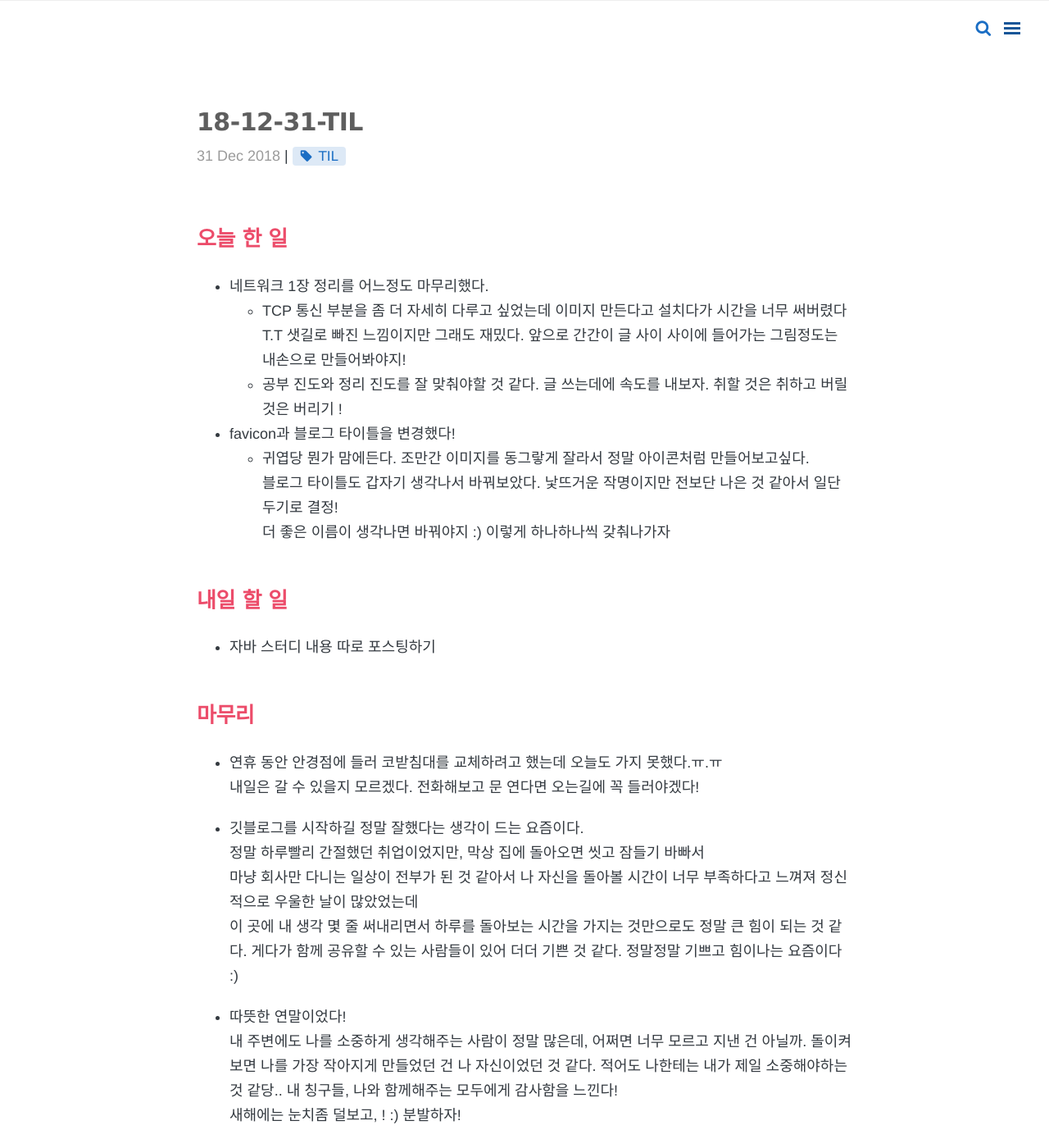
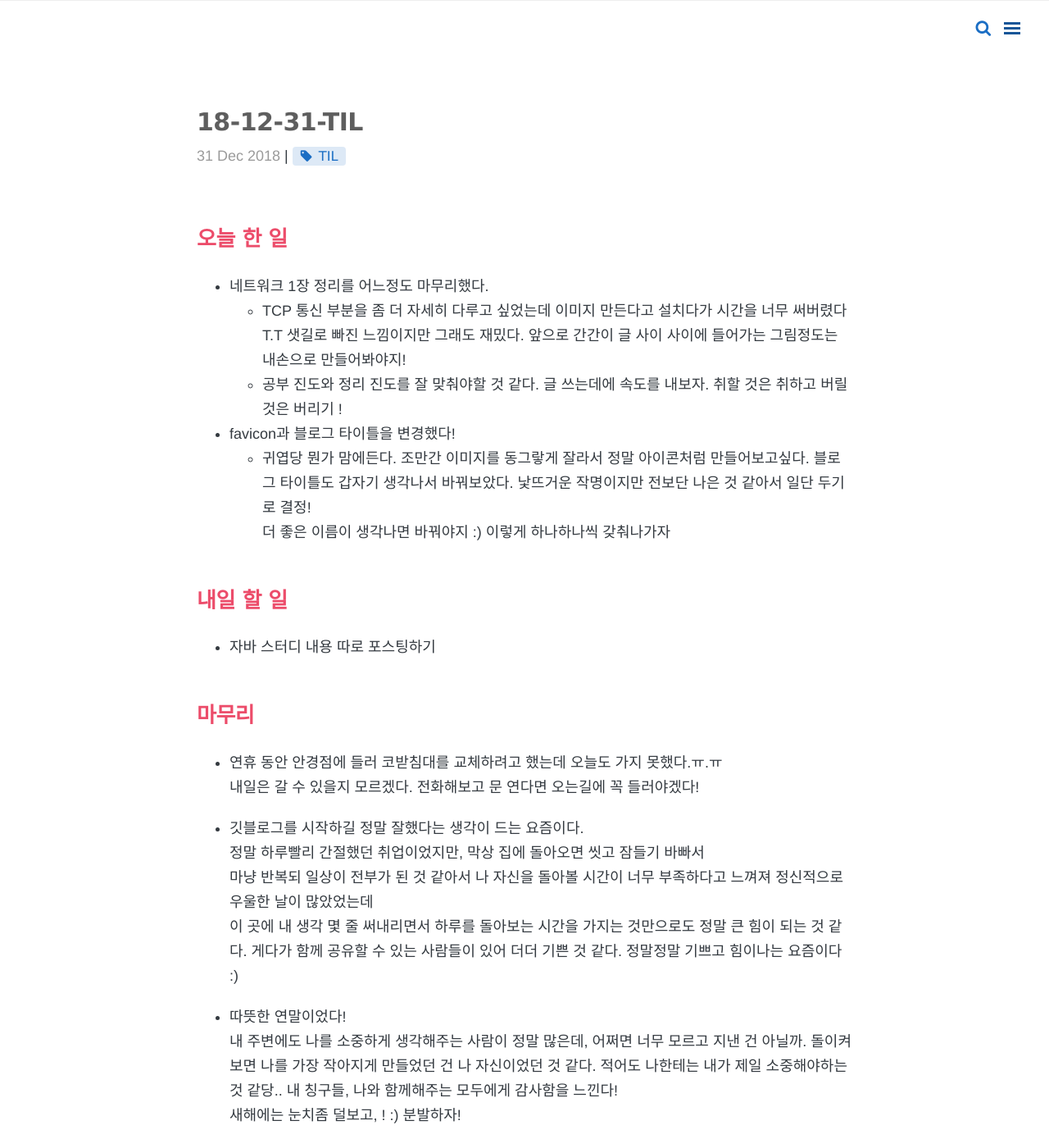
Before and after one commit to diniyo804/diniyo804.github.io, a Jekyll site: the page built from _posts/TIL (Today I Learned)/2018-12-31-TIL.md, in a window 1280 px wide and 1400 px high. Shown: the whole window at 82% size. Built offline with Jekyll 4.4.1, drawn with Linux system fonts in a browser that asks for light colours; nearby versions of some CDN libraries; comment, search, counter and statistics services are not loaded.

Commit message:
Update 2018-12-31-TIL.md

```diff
--- a/_posts/TIL (Today I Learned)/2018-12-31-TIL.md
+++ b/_posts/TIL (Today I Learned)/2018-12-31-TIL.md
@@ -9,7 +9,8 @@ comments: true
 
 ## 오늘 한 일
 - 네트워크 1장 정리를 어느정도 마무리했다.
-    - TCP 통신 부분을 좀 더 자세히 다루고 싶었는데 이미지 만든다고 설치다가 시간을 너무 써버렸다T.T 샛길로 빠진 느낌이지만 그래도 재밌다. 앞으로 간간이 글 사이 사이에 들어가는 그림정도는 내손으로 만들어봐야지!
+    - TCP 통신 부분을 좀 더 자세히 다루고 싶었는데 이미지 만든다고 설치다가 시간을 너무 써버렸다T.T
+    샛길로 빠진 느낌이지만 그래도 재밌다. 앞으로 간간이 글 사이 사이에 들어가는 그림정도는 내손으로 만들어봐야지!
     - 공부 진도와 정리 진도를 잘 맞춰야할 것 같다. 글 쓰는데에 속도를 내보자. 취할 것은 취하고 버릴 것은 버리기 !
 
 - favicon과 블로그 타이틀을 변경했다!
@@ -28,7 +29,7 @@ comments: true
 
 - 깃블로그를 시작하길 정말 잘했다는 생각이 드는 요즘이다.
     정말 하루빨리 간절했던 취업이었지만, 막상 집에 돌아오면 씻고 잠들기 바빠서
-    마냥 회사만 다니는 일상이 전부가 된 것 같아서
+    마냥 반복되 일상이 전부가 된 것 같아서
     나 자신을 돌아볼 시간이 너무 부족하다고 느껴져 정신적으로 우울한 날이 많았었는데
     이 곳에 내 생각 몇 줄 써내리면서 하루를 돌아보는 시간을 가지는 것만으로도 정말 큰 힘이 되는 것 같다.
     게다가 함께 공유할 수 있는 사람들이 있어 더더 기쁜 것 같다. 정말정말 기쁘고 힘이나는 요즘이다 :)
```
